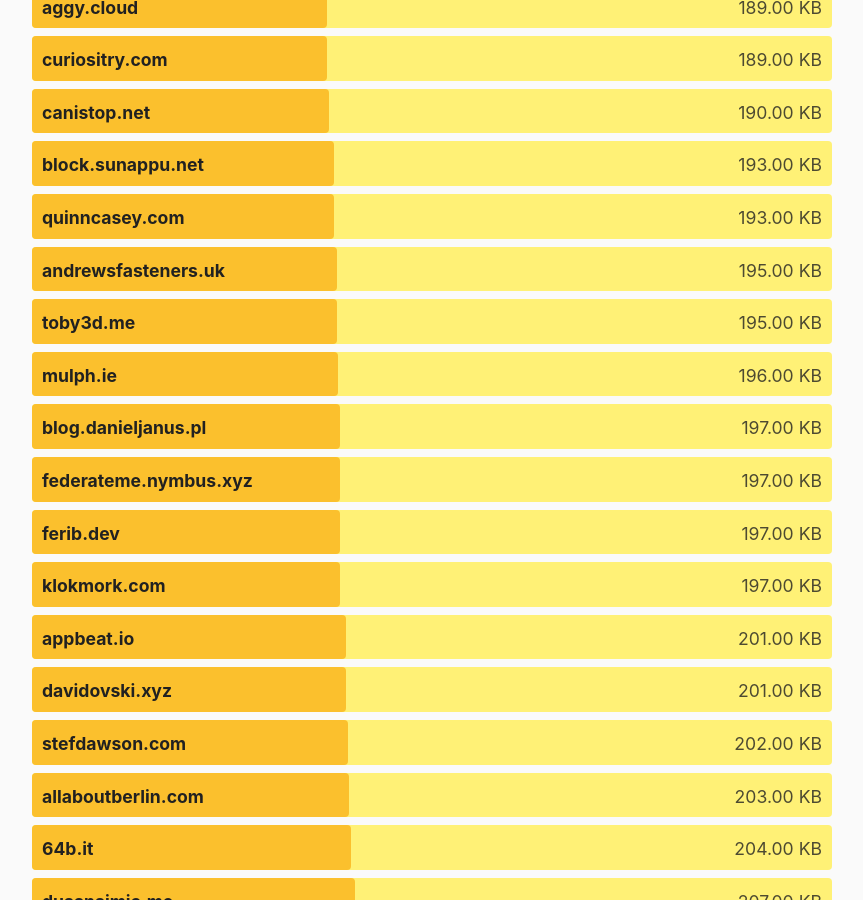
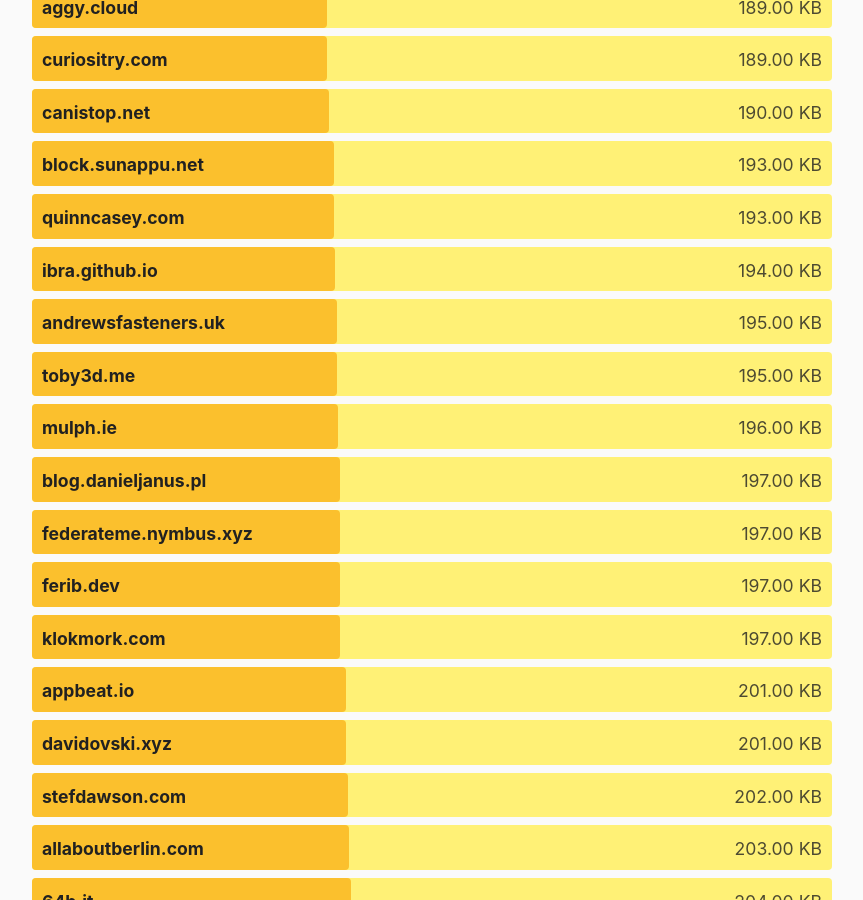
Before and after one commit to kevquirk/512kb.club, a Jekyll site: the page built from index.md, in a window 1280 px wide and 900 px high, scrolled down 18215 px. Shown: the whole window, without its empty margins (208-1071 px from the left). Built offline with Jekyll 4.4.1, drawn with Linux system fonts in a browser that asks for light colours.

Commit message:
Update sites.yml

```diff
--- a/_data/sites.yml
+++ b/_data/sites.yml
@@ -953,6 +953,11 @@
   size: 15.0
   last_checked: 2021-12-13
 
+- domain: ibra.github.io
+  url: https://ibra.github.io/
+  size: 194.0
+  last_checked: 2022-04-21
+
 - domain: indiachat.netlify.app
   url: https://indiachat.netlify.app/
   size: 213.0
```
